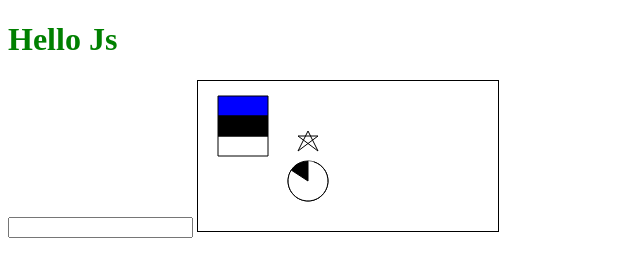
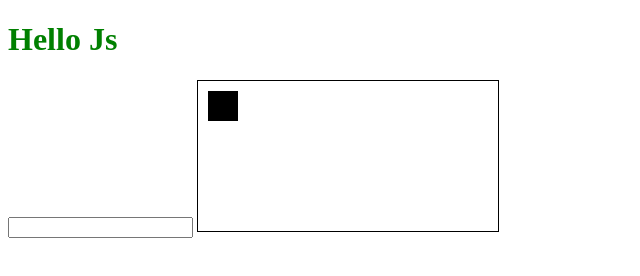
Before and after one commit to Magnusser/learnjs, a plain HTML site: page index.html in a window 1280 px wide. Shown: the whole page, without its empty margins (0-640 px from the left). Drawn offline with Linux system fonts and the light colour scheme.

Commit message:
add small game example

```diff
--- a/index.html
+++ b/index.html
@@ -9,7 +9,7 @@
 <body>
     <h1 id="title" class="green">Hello Js</h1>
     <input type="text" id="textinput">
-    <canvas></canvas>
+    <canvas tabindex="1"></canvas>
     <script src="/script.js"></script>
 </body>
 </html>
--- a/script.js
+++ b/script.js
@@ -1,39 +1,26 @@
 
 let canvas = document.querySelector('canvas');
 let ctx = canvas.getContext('2d');
-// Flag
-ctx.rect(20,15,50,20);
-ctx.fillStyle = 'blue';
-ctx.fillRect(20,15,50,20);
-ctx.rect(20,35,50,20);
-ctx.fillStyle = 'black';
-ctx.fillRect(20,35,50,35);
-ctx.rect(20,55,50,20);
-ctx.fillStyle = 'white';
-ctx.fillRect(20,55,50,20);
-ctx.stroke();
-// Star
-ctx.beginPath();
-ctx.moveTo(100,55);
-ctx.lineTo(120,70);
-ctx.lineTo(110,50);
-ctx.lineTo(100,70);
-ctx.lineTo(120,55);
-ctx.lineTo(100,55);
-ctx.stroke();
-// Pie
-ctx.beginPath();
-ctx.arc(110,100, 20, 0, 2 * Math.PI);
-ctx.lineWidth = 1;
-ctx.fillStyle = 'black'; //this will make sense later
-ctx.fill();
-ctx.stroke();
-// Slice
-ctx.beginPath();
-ctx.lineWidth = 1;
-ctx.arc(110,100, 20, 5, 10);
-ctx.lineTo(110,100);
-ctx.lineTo(110,80);
-ctx.fillStyle = 'white'; //goes on top of the *first* one, so it looks all the same
-ctx.fill();
-ctx.stroke();
+
+let x = 10;
+let y = 10;
+setInterval(() => {
+    ctx.reset();
+    ctx.fillRect(x,y,30,30);
+}, 16);
+
+canvas.addEventListener('keydown', event => {
+    console.log(event);
+    if(event.code == 'KeyW'){
+        y-=5;
+    }
+    if(event.code == 'KeyS'){
+        y+=5;
+    }
+    if(event.code == 'KeyA'){
+        x-=5;
+    }
+    if(event.code == 'KeyD'){
+        x+=5;
+    }
+})
```
